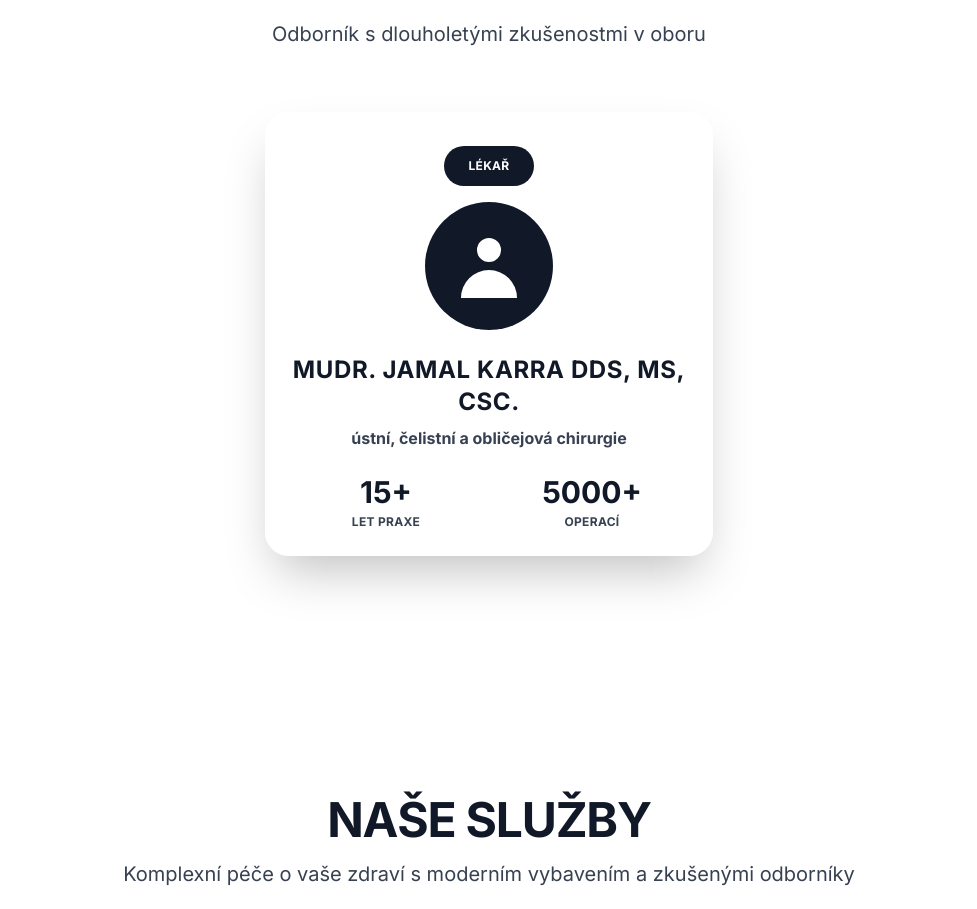
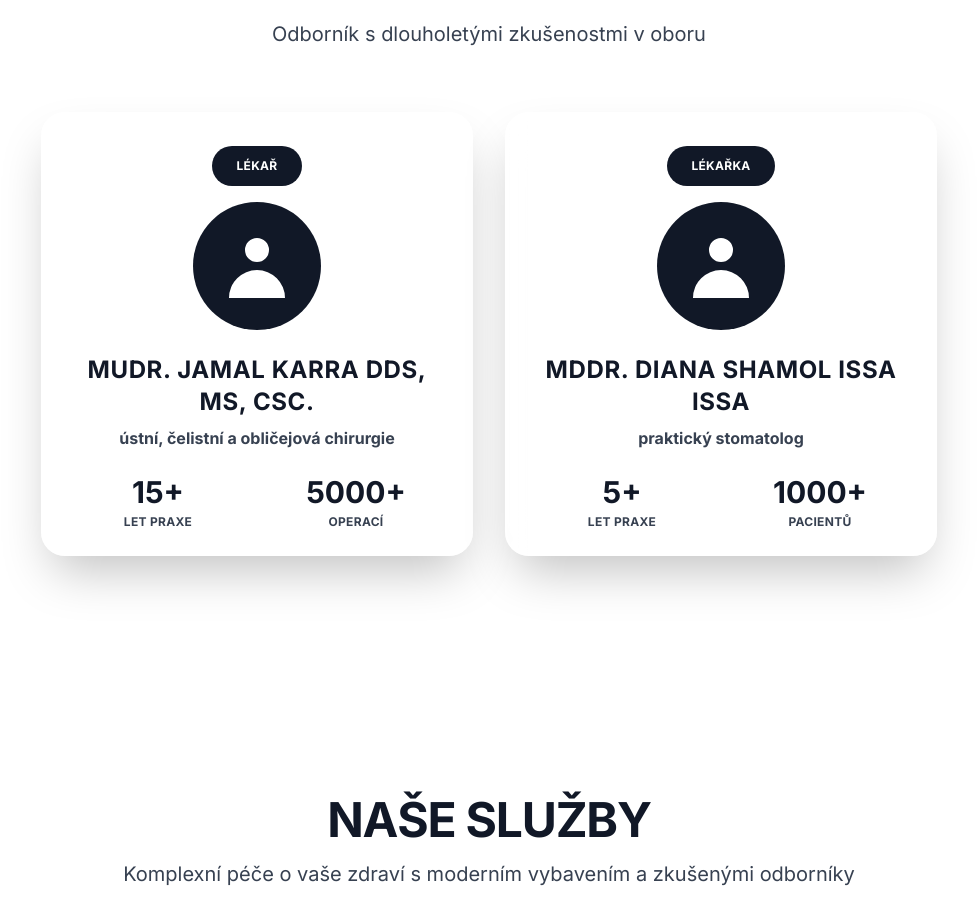
Before and after one commit to riveerxd/nclinic, a Nuxt app: page / in a window 1280 px wide. Shown: the part 2416-3325 px from the top of the page, without its empty margins (151-1128 px from the left). Built offline with nearby package versions, Linux system fonts and the light colour scheme.

Commit message:
added MDDr. Diana Shamol Issa Issa to team section

```diff
--- a/app/components/TeamSection.vue
+++ b/app/components/TeamSection.vue
@@ -19,6 +19,16 @@ const team: TeamMember[] = [
       { value: '15+', label: 'LET PRAXE' },
       { value: '5000+', label: 'OPERACÍ' }
     ]
+  },
+  {
+    name: 'MDDr. Diana Shamol Issa Issa',
+    role: 'praktický stomatolog',
+    badge: 'Lékařka',
+    badgeColor: 'bg-green-600',
+    stats: [
+      { value: '5+', label: 'LET PRAXE' },
+      { value: '1000+', label: 'PACIENTŮ' }
+    ]
   }
 ]
 </script>
@@ -34,8 +44,7 @@ const team: TeamMember[] = [
     </div>
 
     <!-- Team Grid -->
-    <div class="flex justify-center mb-20">
-      <div class="w-full max-w-md">
+    <div class="grid grid-cols-1 md:grid-cols-2 gap-8 max-w-4xl mx-auto mb-20">
       <div v-for="member in team" :key="member.name" class="backdrop-blur-xl bg-white/40 border-2 border-white/50 rounded-3xl shadow-2xl overflow-hidden hover:shadow-2xl hover:scale-105 hover:-translate-y-1 transition-all duration-500">
         <!-- Badge -->
         <div class="flex justify-center pt-8 pb-4">
@@ -67,7 +76,6 @@ const team: TeamMember[] = [
           </div>
         </div>
       </div>
-      </div>
     </div>
 
     </section>
```
